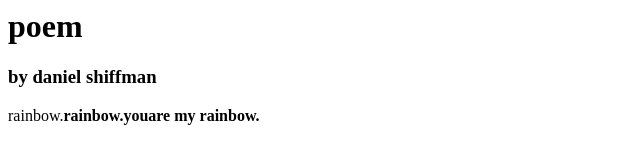
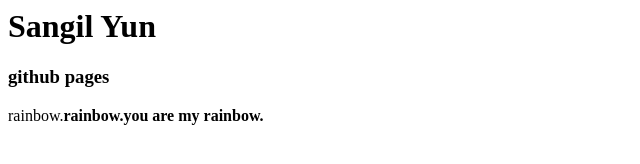
Before and after one commit to SangilYun/gitpagepractice, a plain HTML site: page index.html in a window 1280 px wide. Shown: the whole page, without its empty margins (0-640 px from the left). Drawn offline with Linux system fonts and the light colour scheme.

Commit message:
Update index.html

```diff
--- a/index.html
+++ b/index.html
@@ -1,7 +1,7 @@
 <html>
 <body>
-  <h1>poem</h1>
-  <h3>by daniel shiffman</h3>
-  <p>rainbow.<strong>rainbow<Strong>.youare my rainbow.</p>
+  <h1>Sangil Yun</h1>
+  <h3>github pages</h3>
+  <p>rainbow.<strong>rainbow<Strong>.you are my rainbow.</p>
 </body>
 </html>
```
